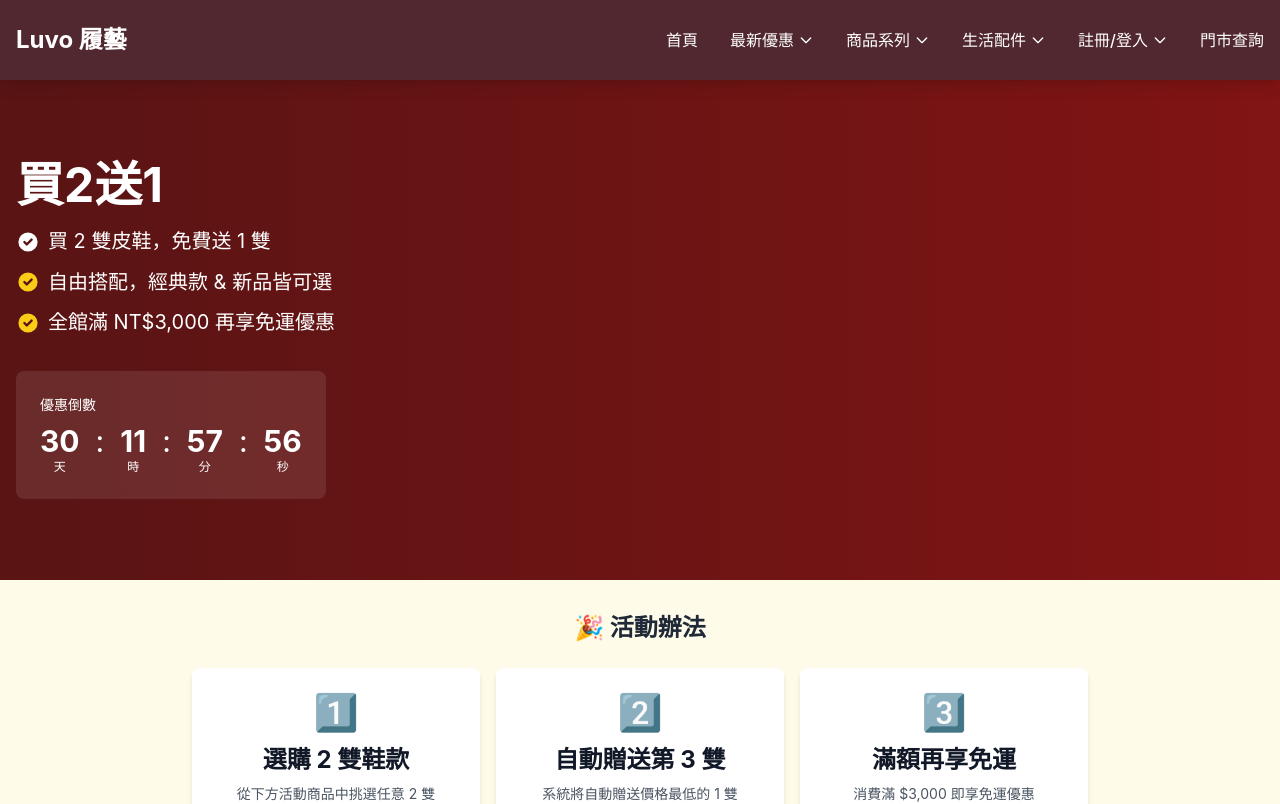
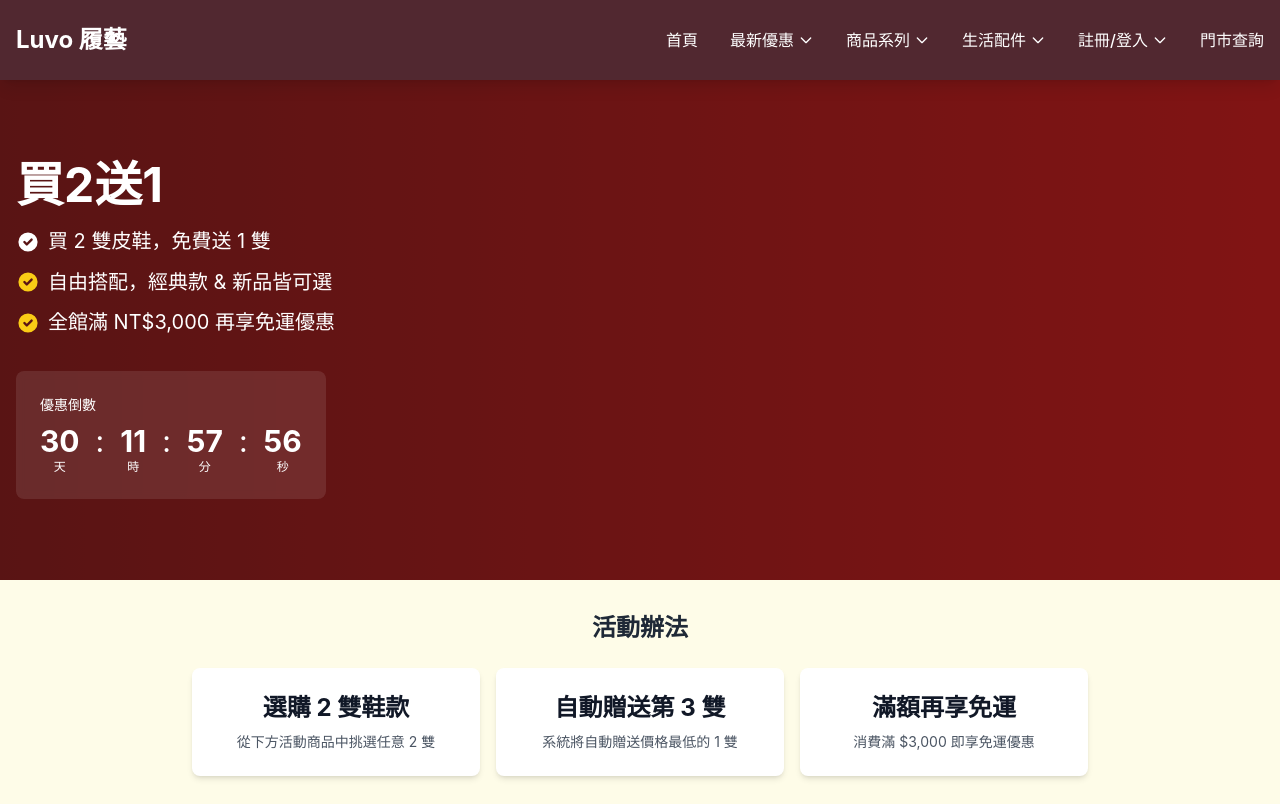
Before and after one commit to tinachen0326/luvo-ecommerce, a Vue app: page /discount in a window 1280 px wide. Shown: the top 804 px of the page. Built offline with nearby package versions, Linux system fonts and the light colour scheme.

Commit message:
清除不必要的圖案

```diff
--- a/src/views/Discount.vue
+++ b/src/views/Discount.vue
@@ -97,27 +97,27 @@
       <div class="container mx-auto px-4">
         <div class="max-w-4xl mx-auto">
           <h2 class="text-2xl font-bold text-center mb-6 text-gray-800">
-            🎉 活動辦法
+             活動辦法
           </h2>
           <div class="grid grid-cols-1 md:grid-cols-3 gap-4">
             <div
               class="bg-white rounded-lg p-6 text-center shadow-md hover:shadow-xl transition-shadow"
             >
-              <div class="text-4xl mb-3">1️⃣</div>
+              <!-- <div class="text-4xl mb-3">1️</div> -->
               <h3 class="font-bold mb-2">選購 2 雙鞋款</h3>
               <p class="text-sm text-gray-600">從下方活動商品中挑選任意 2 雙</p>
             </div>
             <div
               class="bg-white rounded-lg p-6 text-center shadow-md hover:shadow-xl transition-shadow"
             >
-              <div class="text-4xl mb-3">2️⃣</div>
+              <!-- <div class="text-4xl mb-3">2️</div> -->
               <h3 class="font-bold mb-2">自動贈送第 3 雙</h3>
               <p class="text-sm text-gray-600">系統將自動贈送價格最低的 1 雙</p>
             </div>
             <div
               class="bg-white rounded-lg p-6 text-center shadow-md hover:shadow-xl transition-shadow"
             >
-              <div class="text-4xl mb-3">3️⃣</div>
+              <!-- <div class="text-4xl mb-3">3️</div> -->
               <h3 class="font-bold mb-2">滿額再享免運</h3>
               <p class="text-sm text-gray-600">消費滿 $3,000 即享免運優惠</p>
             </div>
@@ -170,7 +170,7 @@
             @click="addToCartPromotion"
             class="bg-yellow-400 text-red-900 px-6 py-2 rounded-lg font-bold hover:bg-yellow-300 transition-colors animate-pulse"
           >
-            立即加入購物車 🎁
+            立即加入購物車
           </button>
         </div>
       </div>
@@ -356,7 +356,6 @@ const products = ref([
     id: 101,
     name: "【Luvo】紳士優雅手工牛津皮鞋",
     price: 2480,
-    icon: "👞",
     category: "leather-shoes",
     stock: 20,
   },
@@ -364,7 +363,6 @@ const products = ref([
     id: 102,
     name: "【Luvo】皇家典藏手工縫製牛津鞋",
     price: 3980,
-    icon: "👞",
     category: "leather-shoes",
     stock: 15,
   },
@@ -372,7 +370,6 @@ const products = ref([
     id: 103,
     name: "【Luvo】皮質細膩輕奢牛津皮鞋",
     price: 4280,
-    icon: "👞",
     category: "leather-shoes",
     stock: 18,
   },
@@ -380,7 +377,6 @@ const products = ref([
     id: 104,
     name: "【Luvo】質感設計輕量舒適短靴款",
     price: 2980,
-    icon: "🥾",
     category: "boots",
     stock: 12,
   },
@@ -388,7 +384,6 @@ const products = ref([
     id: 105,
     name: "【Luvo】奢華質感義式工藝長靴款",
     price: 3500,
-    icon: "🥾",
     category: "boots",
     stock: 10,
   },
@@ -396,7 +391,6 @@ const products = ref([
     id: 106,
     name: "【Luvo】溫潤皮革手感細膩短靴款",
     price: 3480,
-    icon: "🥾",
     category: "boots",
     stock: 14,
   },
```
